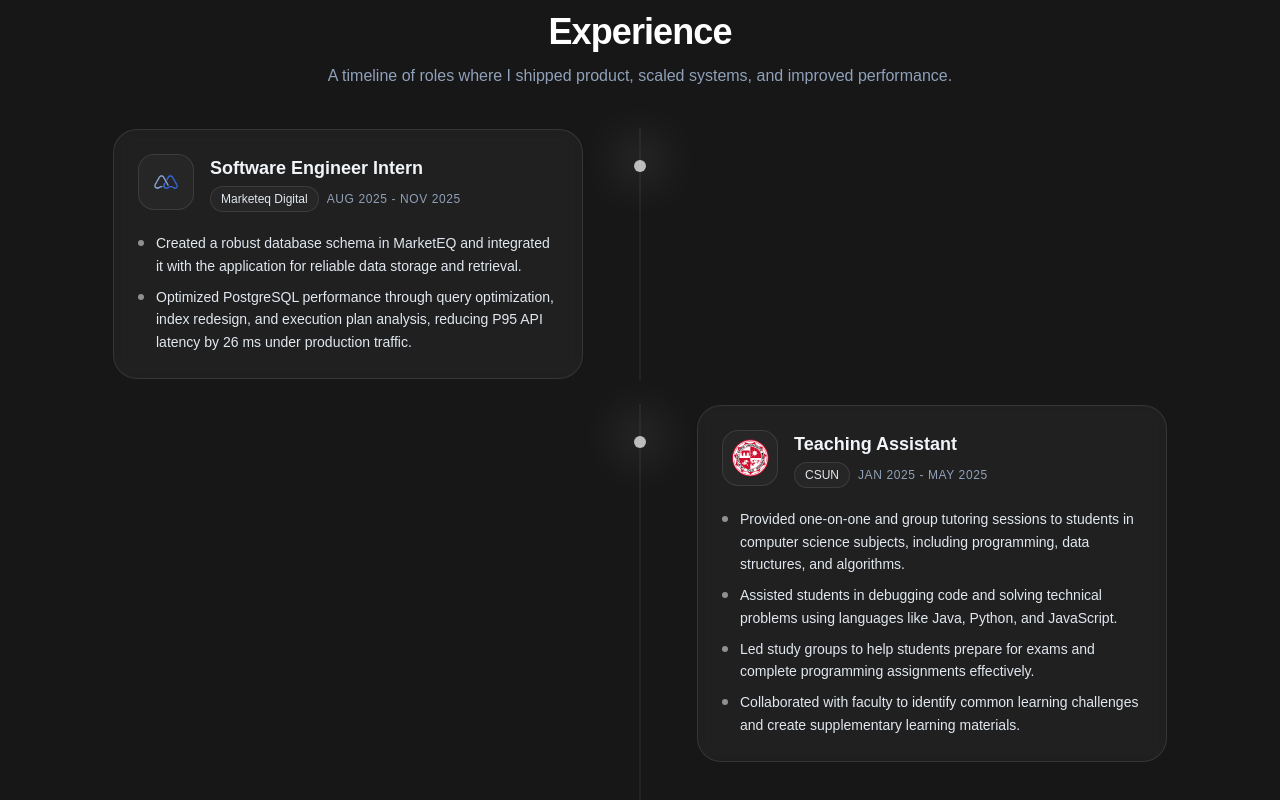
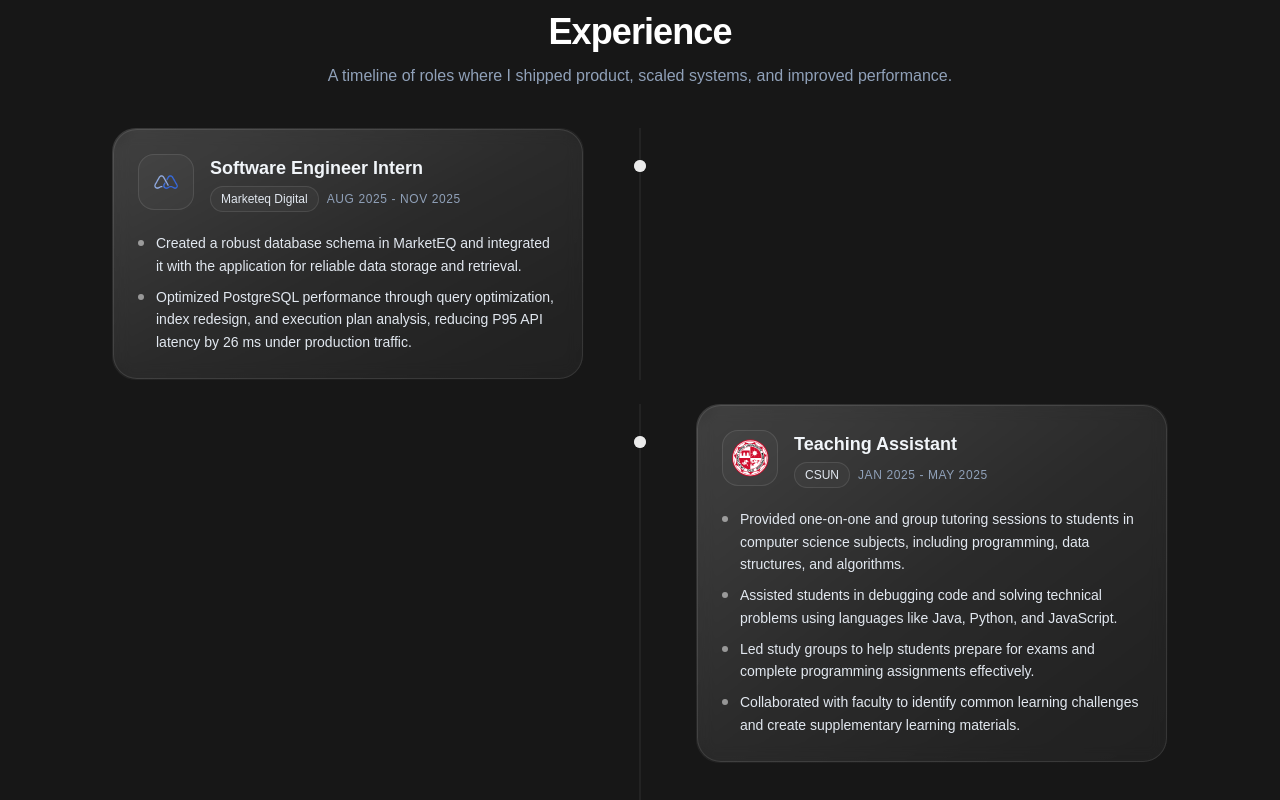
Before and after one commit to ashishnamdeo16/ashish-portfolio, a Next.js app: page / in a window 1280 px wide. Shown: the part 1440-2240 px from the top of the page. Built offline with nearby package versions, Linux system fonts and the light colour scheme.

Commit message:
updated the glow

```diff
--- a/app/pages/Experience/Experience.tsx
+++ b/app/pages/Experience/Experience.tsx
@@ -89,13 +89,13 @@ function ExperienceCard({
         )}
         aria-hidden="true"
       />
-      <div
-        className={cx(
-          "absolute left-4 top-8 h-10 w-10 -translate-x-1/2 -translate-y-1/2 rounded-full blur-xl md:left-1/2 md:-translate-x-1/2",
-          darkModeFlag ? "bg-white/15" : "bg-black/10"
-        )}
-        aria-hidden="true"
-      />
+    <div
+  className={cx(
+    "absolute left-4 top-8 h-3 w-3 -translate-x-1/2 rounded-full md:left-1/2 md:-translate-x-1/2",
+    darkModeFlag ? "bg-white/70" : "bg-black/40"
+  )}
+  aria-hidden="true"
+/>
 
       {/* Card column placement */}
       <div
@@ -105,7 +105,7 @@ function ExperienceCard({
         )}
       >
         {/* Outer gradient border */}
-        <div className={cx("rounded-3xl p-[1px] bg-gradient-to-br")}>
+        <div className={cx("rounded-3xl p-[1px] bg-gradient-to-br", outerGlow)}>
           <article
             className={cx(
               "group relative rounded-3xl border p-5 sm:p-6 backdrop-blur",
```
